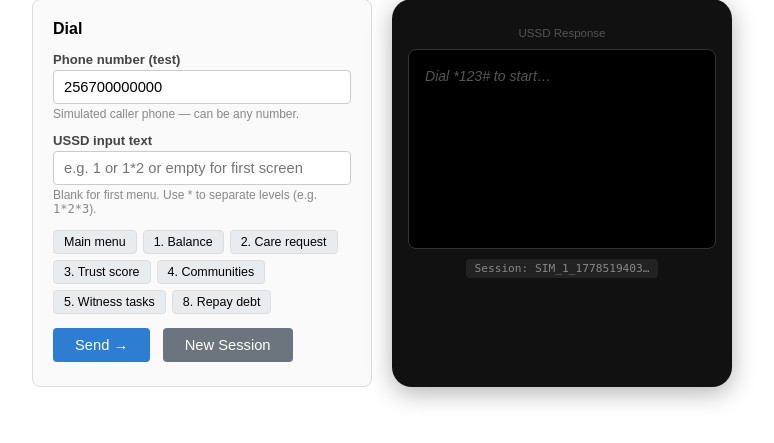
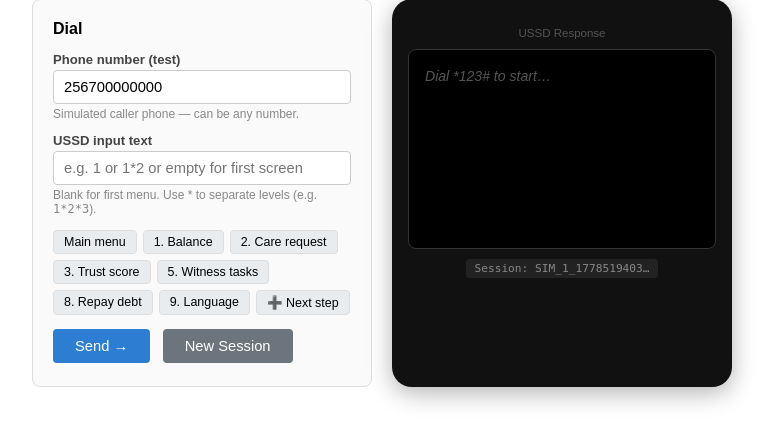
Before and after one commit to markosbio/solidarity_prototype, a Flask app: page /admin/ussd-simulator in a window 1280 px wide. Shown: the part 302-745 px from the top of the page, without its empty margins (258-1032 px from the left). Run offline with Flask 3, Linux system fonts and the light colour scheme; the visitor is signed in with stand-in values (Sample User, id 1); tables that the repository leaves empty hold one stand-in row (values such as "Sample post").

Commit message:
Add witness notifications and fix USSD simulator SSL errors
Update notification system to alert witnesses of care requests, resolve USSD simulator SSL certificate verification issues by calling USSD logic directly, and add a 10% withdrawal suggestion to admin settings.

Replit-Commit-Author: Agent
Replit-Commit-Session-Id: fae7d573-1483-4338-9495-5b2fccba1bb7
Replit-Commit-Checkpoint-Type: full_checkpoint
Replit-Commit-Event-Id: 00ea7811-ef37-427d-ae63-5bf265675968
Replit-Commit-Screenshot-Url: https://storage.googleapis.com/screenshot-production-us-central1/deed2de7-49b0-4718-985e-e39bbc8f031f/fae7d573-1483-4338-9495-5b2fccba1bb7/CxoyJjF
Replit-Helium-Checkpoint-Created: true

```diff
--- a/app.py
+++ b/app.py
@@ -761,6 +761,11 @@ def request_care():
             witness_ids = ','.join(str(w.id) for w in witnesses)
             care_req.witness_ids = witness_ids
             db.session.commit()
+            try:
+                from notifications import notify_witnesses_assigned
+                notify_witnesses_assigned(user.name, needed_amount, witnesses)
+            except Exception:
+                pass
         try:
             ceiling_remaining = max(0.0, round(ceiling - from_pool, 2))
         except Exception:
@@ -1611,6 +1616,11 @@ def ussd():
             witnesses = select_witnesses(user.id, provider_id, community_id=selected_comm.id)
             care_req.witness_ids = ','.join(str(w.id) for w in witnesses)
             db.session.commit()
+            try:
+                from notifications import notify_witnesses_assigned
+                notify_witnesses_assigned(user.name, amount, witnesses)
+            except Exception:
+                pass
             enforce_pool_health(selected_comm)
             ussd_sessions.pop(phone, None)
             ceiling_remaining = max(0.0, ceiling - from_pool)
@@ -2702,17 +2712,15 @@ def admin_ussd_simulator():
     text = request.form.get('text', '').strip()
 
     if request.method == 'POST':
-        import requests as _requests
+        # Call USSD logic directly (no HTTP round-trip — avoids mTLS SSL issues)
         try:
-            base_url = request.host_url.rstrip('/')
-            resp = _requests.post(
-                f'{base_url}/ussd/callback',
-                data={'sessionId': session_id, 'phoneNumber': phone, 'text': text, 'serviceCode': '*123#'},
-                timeout=5
-            )
-            response_text = resp.text
+            from ussd import _route as _ussd_route
+            steps = text.split('*') if text else ['']
+            level = len(steps)
+            response_text = _ussd_route(phone, steps, level)
         except Exception as e:
-            response_text = f'[Simulator error: {e}]'
+            import traceback
+            response_text = f'[Simulator error: {e}]\n{traceback.format_exc()[:400]}'
 
     return render_template('admin_ussd_simulator.html', user=admin_user,
                            session_id=session_id, phone=phone, text=text,
--- a/templates/admin_ussd_simulator.html
+++ b/templates/admin_ussd_simulator.html
@@ -72,13 +72,14 @@
       <div class="hint">Blank for first menu. Use * to separate levels (e.g. <code>1*2*3</code>).</div>
 
       <div class="shortcuts">
-        <span class="shortcut" onclick="appendInput('')">Main menu</span>
-        <span class="shortcut" onclick="appendInput('1')">1. Balance</span>
-        <span class="shortcut" onclick="appendInput('2')">2. Care request</span>
-        <span class="shortcut" onclick="appendInput('3')">3. Trust score</span>
-        <span class="shortcut" onclick="appendInput('4')">4. Communities</span>
-        <span class="shortcut" onclick="appendInput('5')">5. Witness tasks</span>
-        <span class="shortcut" onclick="appendInput('8')">8. Repay debt</span>
+        <span class="shortcut" onclick="setInput('')">Main menu</span>
+        <span class="shortcut" onclick="setInput('1')">1. Balance</span>
+        <span class="shortcut" onclick="setInput('2')">2. Care request</span>
+        <span class="shortcut" onclick="setInput('3')">3. Trust score</span>
+        <span class="shortcut" onclick="setInput('5')">5. Witness tasks</span>
+        <span class="shortcut" onclick="setInput('8')">8. Repay debt</span>
+        <span class="shortcut" onclick="setInput('9')">9. Language</span>
+        <span class="shortcut" onclick="appendStep()">➕ Next step</span>
       </div>
 
       <div>
@@ -110,12 +111,24 @@
 </div>
 
 <script>
+/* Set top-level option (clears previous) */
+function setInput(val) {
+  const inp = document.getElementById('ussd-input');
+  inp.value = val;
+}
+/* Append a sub-level input via * separator */
 function appendInput(val) {
   const inp = document.getElementById('ussd-input');
   if (val === '') { inp.value = ''; return; }
   const cur = inp.value.trim();
   inp.value = cur ? cur + '*' + val : val;
 }
+/* Prompt user for the next step value and append it */
+function appendStep() {
+  const val = prompt('Enter next menu input to append (will be joined with * separator):');
+  if (val === null) return;
+  appendInput(val.trim());
+}
 </script>
 </body>
 </html>
--- a/ussd.py
+++ b/ussd.py
@@ -670,6 +670,12 @@ def _request_care_flow(user: User, steps: list, level: int, lang: str) -> str:
     db.session.add(req)
     db.session.commit()
 
+    try:
+        from notifications import notify_witnesses_assigned
+        notify_witnesses_assigned(user.name, needed, witnesses)
+    except Exception:
+        pass
+
     ceiling_remaining = max(0.0, ceiling - from_pool)
     logger.info(
         "USSD care request: user_id={} needed={} from_sub={} from_pool={} social_credit={}",
```
Also changed, not shown: notifications.py (+18 -0 lines), templates/admin_settings.html (+14 -4 lines), attached_assets/Screenshot_20260511_190833_Samsung_Browser_1778519174237.jpg (added).
